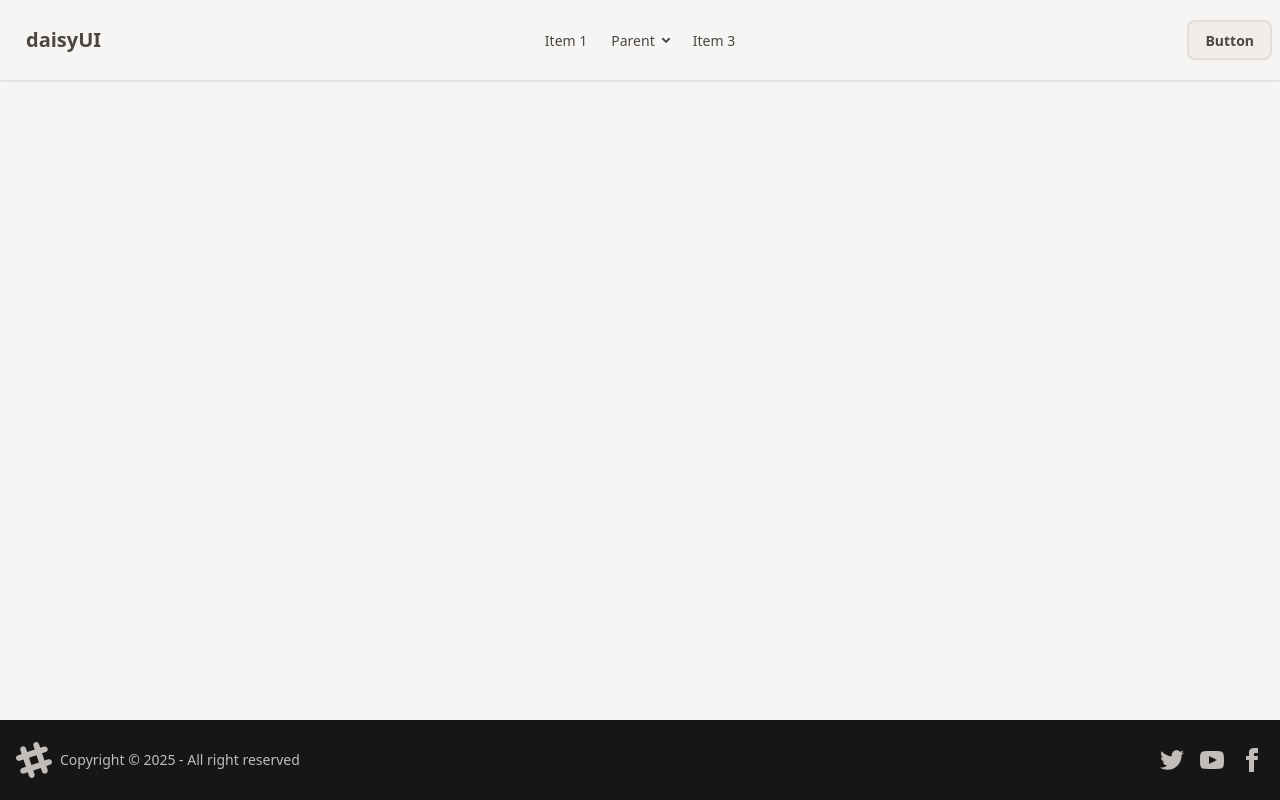
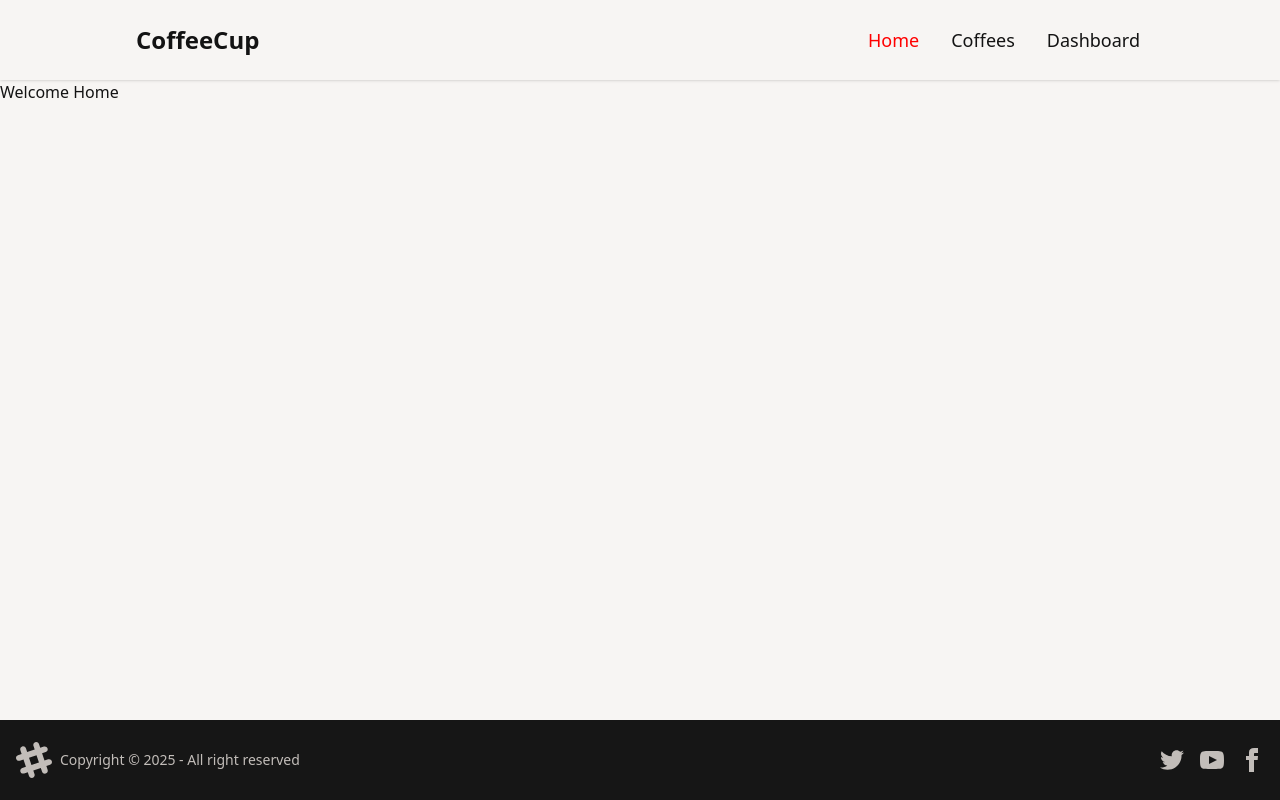
Before and after one commit to rubayedhasan/coffee-book-react-react-router-, a React (Vite) app: page / in a window 1280 px wide. Built offline with nearby package versions, Linux system fonts and the light colour scheme.

Commit message:
adding  navbar styles and make it responsive for all devices

```diff
--- a/src/components/Navbar.jsx
+++ b/src/components/Navbar.jsx
@@ -1,6 +1,9 @@
+import { Link, NavLink } from "react-router";
+
 const Navbar = () => {
   return (
-    <div className="navbar bg-base-100 shadow-sm h-20">
+    <nav className="h-20  bg-base-100 shadow-sm">
+      <div className="navbar w-11/12 lg:w-4/5 mx-auto h-full">
         <div className="navbar-start">
           <div className="dropdown">
             <div tabIndex={0} role="button" className="btn btn-ghost lg:hidden">
@@ -22,56 +25,38 @@ const Navbar = () => {
             </div>
             <ul
               tabIndex="-1"
-            className="menu menu-sm dropdown-content bg-base-100 rounded-box z-1 mt-3 w-52 p-2 shadow"
+              className="menu menu-sm dropdown-content bg-base-100 rounded-box z-1 mt-3 w-52 p-2 shadow gap-1.5"
             >
-            <li>
-              <a>Item 1</a>
-            </li>
-            <li>
-              <a>Parent</a>
-              <ul className="p-2">
-                <li>
-                  <a>Submenu 1</a>
-                </li>
-                <li>
-                  <a>Submenu 2</a>
-                </li>
-              </ul>
-            </li>
-            <li>
-              <a>Item 3</a>
-            </li>
+              <NavLink to="/" className="text-base">
+                Home
+              </NavLink>
+              <NavLink to="/coffees" className="text-base">
+                Coffees
+              </NavLink>
+              <NavLink to="/dashboard" className="text-base">
+                Dashboard
+              </NavLink>
             </ul>
           </div>
-        <a className="btn btn-ghost text-xl">daisyUI</a>
+          <Link to="/" className="text-2xl font-bold ml-8 lg:ml-0">
+            CoffeeCup
+          </Link>
         </div>
-      <div className="navbar-center hidden lg:flex">
-        <ul className="menu menu-horizontal px-1">
-          <li>
-            <a>Item 1</a>
-          </li>
-          <li>
-            <details>
-              <summary>Parent</summary>
-              <ul className="p-2 bg-base-100 w-40 z-1">
-                <li>
-                  <a>Submenu 1</a>
-                </li>
-                <li>
-                  <a>Submenu 2</a>
-                </li>
-              </ul>
-            </details>
-          </li>
-          <li>
-            <a>Item 3</a>
-          </li>
+        <div className="navbar-end hidden lg:flex">
+          <ul className="menu menu-horizontal px-1 gap-8">
+            <NavLink to="/" className="text-lg">
+              Home
+            </NavLink>
+            <NavLink to="/coffees" className="text-lg">
+              Coffees
+            </NavLink>
+            <NavLink to="/dashboard" className="text-lg">
+              Dashboard
+            </NavLink>
           </ul>
         </div>
-      <div className="navbar-end">
-        <a className="btn">Button</a>
       </div>
-    </div>
+    </nav>
   );
 };
 
--- a/src/index.css
+++ b/src/index.css
@@ -5,3 +5,13 @@
 @plugin "daisyui" {
   themes: light --default, dark --prefersdark, silk;
 }
+
+/* common styles  */
+body {
+  color: #131313;
+}
+
+a.active {
+  font-weight: 500;
+  color: red;
+}
--- a/src/layouts/MainLayout.jsx
+++ b/src/layouts/MainLayout.jsx
@@ -1,5 +1,6 @@
 import Navbar from "../components/Navbar.jsx";
 import Footer from "../components/Footer.jsx";
+import { Outlet } from "react-router";
 
 const MainLayout = () => {
   return (
@@ -7,8 +8,11 @@ const MainLayout = () => {
       {/* navbar  */}
       <Navbar></Navbar>
 
-      {/* dynamic section  */}
-      <section className="min-h-[calc(100vh-160px)]"></section>
+      {/* dynamic section container */}
+      <section className="min-h-[calc(100vh-160px)]">
+        {/* dynamic section  */}
+        <Outlet />
+      </section>
 
       {/* footer  */}
       <Footer></Footer>
--- a/src/pages/Coffee.jsx
+++ /dev/null
@@ -1,9 +0,0 @@
-const Coffee = () => {
-  return (
-    <div>
-      <p>Coffee</p>
-    </div>
-  );
-};
-
-export default Coffee;
--- /dev/null
+++ b/src/pages/Coffees.jsx
@@ -0,0 +1,9 @@
+const Coffees = () => {
+  return (
+    <div>
+      <p>Coffees</p>
+    </div>
+  );
+};
+
+export default Coffees;
--- /dev/null
+++ b/src/pages/NoFound.jsx
@@ -0,0 +1,9 @@
+const NoFound = () => {
+  return (
+    <div>
+      <p>Error page</p>
+    </div>
+  );
+};
+
+export default NoFound;
--- a/src/routes/Routes.jsx
+++ b/src/routes/Routes.jsx
@@ -1,10 +1,29 @@
 import { createBrowserRouter } from "react-router";
 import MainLayout from "../layouts/MainLayout";
+import Home from "../pages/Home";
+import Coffees from "../pages/Coffees";
+import Dashboard from "../pages/Dashboard";
+import NoFound from "../pages/NoFound";
 
 const router = createBrowserRouter([
   {
     path: "/",
+    errorElement: <NoFound></NoFound>,
     element: <MainLayout></MainLayout>,
+    children: [
+      {
+        path: "/",
+        element: <Home></Home>,
+      },
+      {
+        path: "/coffees",
+        element: <Coffees></Coffees>,
+      },
+      {
+        path: "/dashboard",
+        element: <Dashboard></Dashboard>,
+      },
+    ],
   },
 ]);
 
```
Lines whose indentation alone changed are shown as unchanged.
